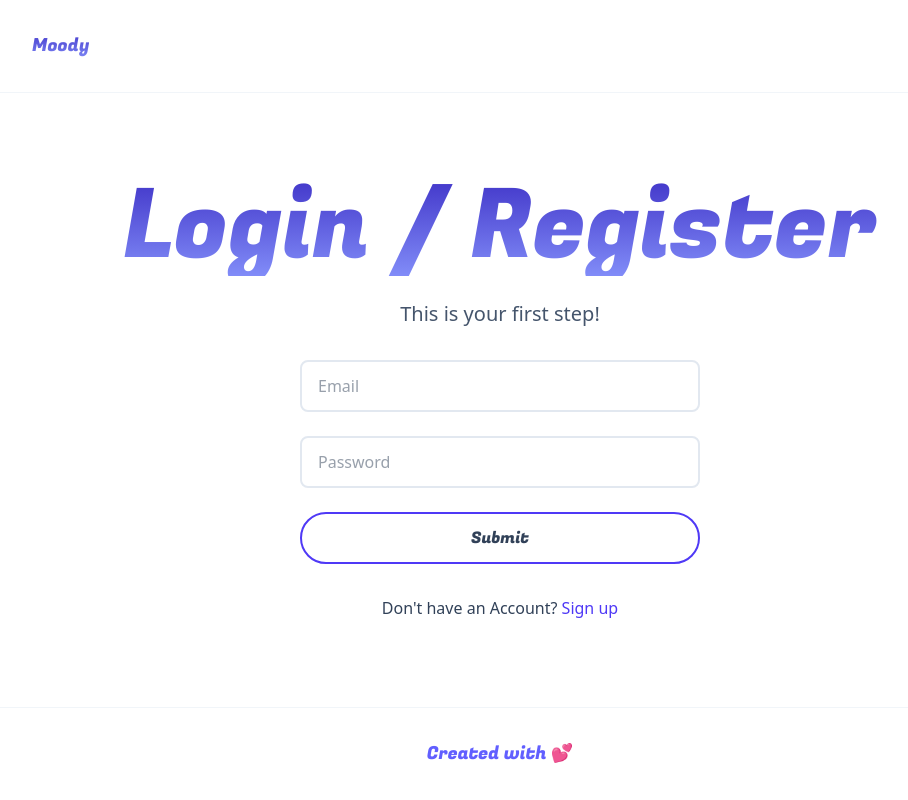
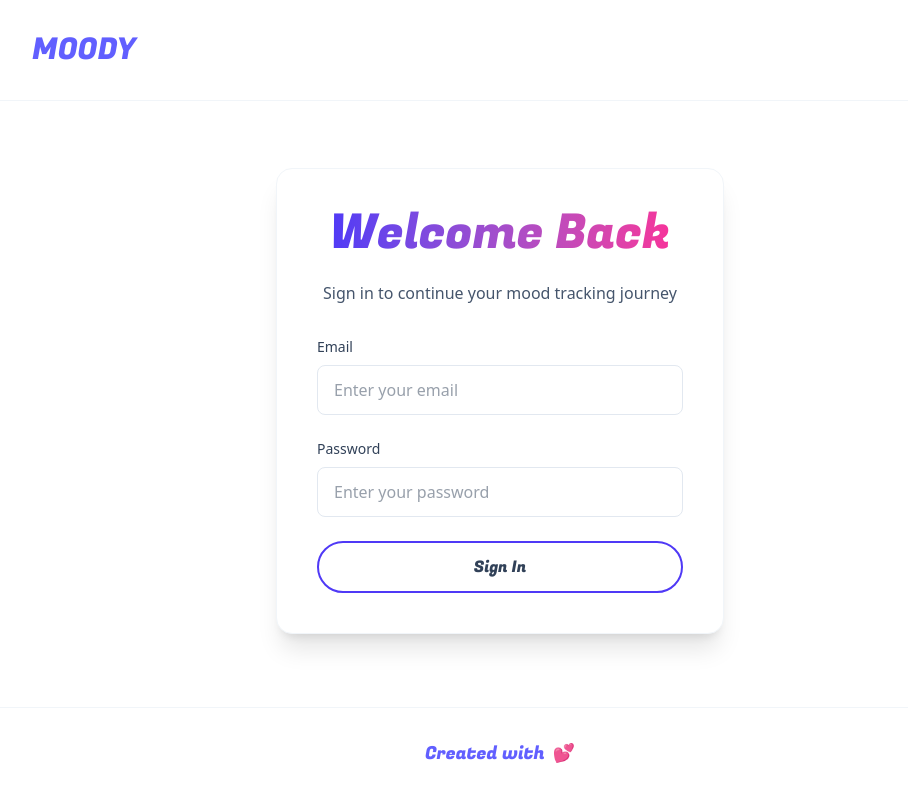
Before and after one commit to sarveshcore/moody, a Next.js app: page /dashboard in a window 1280 px wide. Shown: the whole page, without its empty margins (140-1048 px from the left). Built offline with nearby package versions, Linux system fonts and the light colour scheme; no server answers.

Commit message:
finished the footer with my introduction and made some basic UI changes.

```diff
--- a/app/layout.js
+++ b/app/layout.js
@@ -1,7 +1,10 @@
+"use client";
 import { Fugaz_One, Geist, Geist_Mono } from "next/font/google";
 import "./globals.css";
 import { AuthProvider } from "@/context/AuthContext";
 import Header from "@/components/Header";
+import AboutModal from "@/components/AboutModal";
+import { useState } from "react";
 
 const geistSans = Geist({
   variable: "--font-geist-sans",
@@ -19,19 +22,22 @@ const fugaz = Fugaz_One({
   weight: ["400"],
 });
 
-export const metadata = {
-  title: "moody",
-  description: "A mood tracker and logging website.  ",
-};
+// export const metadata = {
+//   title: "moody",
+//   description: "A mood tracker and logging website.  ",
+// };
 
 export default function RootLayout({ children }) {
+  const [isAboutModalOpen, setIsAboutModalOpen] = useState(false);
+
   const footer = (
-    <footer className="p-4 sm:p-8 mt-auto border-t border-slate-100">
-      <p
-        className={`text-center text-lg text-indigo-500 ${fugaz.className} hover:text-slate-700 transition-colors duration-200 cursor-pointer`}
+    <footer className="p-4 sm:p-8 mt-auto border-t border-slate-100 flex justify-center items-center">
+      <button
+        onClick={() => setIsAboutModalOpen(true)}
+        className={`text-center text-lg text-indigo-500 ${fugaz.className} hover:text-indigo-600 transition-colors duration-200 cursor-pointer flex items-center justify-center gap-2`}
       >
         Created with <span className="text-pink-500">💕</span>
-      </p>
+      </button>
     </footer>
   );
 
@@ -44,6 +50,10 @@ export default function RootLayout({ children }) {
           <Header />
           {children}
           {footer}
+          <AboutModal
+            isOpen={isAboutModalOpen}
+            onClose={() => setIsAboutModalOpen(false)}
+          />
         </body>
       </AuthProvider>
     </html>
--- /dev/null
+++ b/components/AboutModal.jsx
@@ -0,0 +1,91 @@
+"use client";
+import React from "react";
+import { Fugaz_One } from "next/font/google";
+import Link from "next/link";
+
+const fugaz = Fugaz_One({
+  variable: "--font-geist-mono",
+  subsets: ["latin"],
+  weight: ["400"],
+});
+
+function AboutModal({ isOpen, onClose }) {
+  if (!isOpen) return null;
+
+  return (
+    <div className="fixed inset-0 bg-black/30 backdrop-blur-sm flex items-center justify-center z-50 p-4">
+      <div className="bg-white/95 backdrop-blur-sm rounded-2xl max-w-2xl w-full p-6 sm:p-8 relative shadow-2xl">
+        {/* Close Button */}
+        <button
+          onClick={onClose}
+          className="absolute top-4 right-4 text-slate-400 hover:text-slate-600 transition-colors"
+        >
+          <svg
+            xmlns="http://www.w3.org/2000/svg"
+            className="h-6 w-6"
+            fill="none"
+            viewBox="0 0 24 24"
+            stroke="currentColor"
+          >
+            <path
+              strokeLinecap="round"
+              strokeLinejoin="round"
+              strokeWidth={2}
+              d="M6 18L18 6M6 6l12 12"
+            />
+          </svg>
+        </button>
+
+        {/* Content */}
+        <div className="space-y-6">
+          <h2
+            className={`text-3xl font-bold text-slate-800 ${fugaz.className}`}
+          >
+            About Me!
+          </h2>
+
+          <div className="space-y-4 text-slate-600">
+            {/* Add your introduction and details here */}
+            <p className="text-lg">
+              [Hi, I'm Sarvesh Srinath — a passionate Computer Science and
+              Artificial Intelligence undergraduate at Newton School of
+              Technology. I enjoy building projects that blend creativity with
+              technology, from mobile apps to web platforms. With experience in
+              Python, Swift, and web development, I'm always exploring new ways
+              to solve real-world problems through code.]
+            </p>
+
+            <div className="space-y-2">
+              <h3 className="text-xl font-semibold text-slate-800">
+                Let's get in touch!
+              </h3>
+              <p>[sarveshsrinath23@gmail.com]</p>
+            </div>
+
+            <div className="space-y-2">
+              <h3 className="text-xl font-semibold text-slate-800">Ping Me</h3>
+              <Link
+                href="https://www.linkedin.com/in/sarvesh-srinath-5821b3316/"
+                className="inline-flex items-center gap-2 text-indigo-600 hover:text-indigo-700 transition-colors"
+              >
+                <svg
+                  xmlns="http://www.w3.org/2000/svg"
+                  width="20"
+                  height="20"
+                  viewBox="0 0 24 24"
+                  fill="currentColor"
+                  className="hover:scale-110 transition-transform"
+                >
+                  <path d="M19 0h-14c-2.761 0-5 2.239-5 5v14c0 2.761 2.239 5 5 5h14c2.762 0 5-2.239 5-5v-14c0-2.761-2.238-5-5-5zm-11 19h-3v-11h3v11zm-1.5-12.268c-.966 0-1.75-.79-1.75-1.764s.784-1.764 1.75-1.764 1.75.79 1.75 1.764-.783 1.764-1.75 1.764zm13.5 12.268h-3v-5.604c0-3.368-4-3.113-4 0v5.604h-3v-11h3v1.765c1.396-2.586 7-2.777 7 2.476v6.759z" />
+                </svg>
+                <span>LinkedIn</span>
+              </Link>
+            </div>
+          </div>
+        </div>
+      </div>
+    </div>
+  );
+}
+
+export default AboutModal;
--- a/components/Dashboard.jsx
+++ b/components/Dashboard.jsx
@@ -112,7 +112,6 @@ function Dashboard() {
           >
             Welcome Back!
           </h1>
-          <p className="text-slate-600 text-lg">{formattedDate}</p>
         </div>
 
         {/* Stats Grid */}
--- a/components/Header.jsx
+++ b/components/Header.jsx
@@ -21,25 +21,31 @@ function Header() {
     }
   };
 
+  const handleLogout = () => {
+    logout();
+  };
+
   return (
-    <header className="p-4 sm:p-8 flex items-center justify-between gap-4 border-b border-slate-100">
-      <Link href={currentUser ? "/dashboard" : "/"} onClick={handleLogoClick}>
-        <h1
-          className={`${fugaz.className} text-lg sm:text-lg textGradient hover:opacity-80 transition-opacity`}
+    <header className="p-4 sm:p-8 border-b border-slate-100">
+      <div className="flex justify-between items-center">
+        <Link
+          href={currentUser ? "/dashboard" : "/"}
+          onClick={handleLogoClick}
+          className={`text-2xl sm:text-3xl text-indigo-500 ${fugaz.className} hover:text-indigo-600 transition-colors duration-200`}
         >
-          Moody
-        </h1>
-      </Link>
-      <div className="flex items-center justify-between gap-4">
-        {currentUser && (
+          MOODY
+        </Link>
+        {currentUser && pathname !== "/" && (
           <button
-            onClick={logout}
-            className="px-4 py-2 rounded-full border-2 border-indigo-600 text-indigo-600 hover:bg-indigo-600 hover:text-white transition-all duration-300 font-medium text-sm sm:text-base flex items-center gap-2 group"
+            onClick={handleLogout}
+            className="text-slate-600 hover:text-slate-800 transition-colors duration-200 flex items-center gap-2 px-4 py-2 rounded-full border border-slate-200 hover:border-slate-300 hover:bg-slate-50"
           >
-            <span>Logout</span>
+            <span className="hidden sm:inline cursor-pointer hover:text-indigo-600 transition-colors duration-300">
+              Logout
+            </span>
             <svg
               xmlns="http://www.w3.org/2000/svg"
-              className="h-4 w-4 transform group-hover:translate-x-1 transition-transform"
+              className="h-5 w-5"
               fill="none"
               viewBox="0 0 24 24"
               stroke="currentColor"
--- a/components/Login.jsx
+++ b/components/Login.jsx
@@ -4,6 +4,7 @@ import { Fugaz_One } from "next/font/google";
 import Button from "./Button";
 import { useAuth } from "@/context/AuthContext";
 import { useRouter } from "next/navigation";
+import Link from "next/link";
 
 const fugaz = Fugaz_One({
   variable: "--font-geist-mono",
@@ -42,33 +43,50 @@ function Login() {
   };
 
   return (
-    <div className="flex flex-col flex-1 justify-center items-center gap-8 py-12 px-4">
-      <div className="flex flex-col items-center gap-6">
+    <div className="min-h-[calc(100vh-200px)] flex flex-col justify-center items-center py-12 px-4">
+      <div className="w-full max-w-md">
+        <div className="bg-white rounded-2xl shadow-xl p-8 sm:p-10 border border-slate-100">
+          <div className="flex flex-col items-center gap-6 mb-8">
             <h3
-          className={`text-center text-6xl sm:text-7xl md:text-8xl ${fugaz.className} textGradient`}
+              className={`text-4xl sm:text-5xl ${fugaz.className} bg-gradient-to-r from-indigo-600 to-pink-500 bg-clip-text text-transparent`}
             >
-          Login / Register
+              Welcome Back
             </h3>
-        <p className="text-xl text-slate-600">This is your first step!</p>
+            <p className="text-slate-600 text-center">
+              Sign in to continue your mood tracking journey
+            </p>
           </div>
 
-      <form
-        onSubmit={handleSubmit}
-        className="flex flex-col gap-6 w-full max-w-[400px]"
+          <form onSubmit={handleSubmit} className="space-y-6">
+            {error && (
+              <div className="bg-red-50 border border-red-200 text-red-600 px-4 py-3 rounded-lg text-sm flex items-center gap-2">
+                <svg
+                  xmlns="http://www.w3.org/2000/svg"
+                  className="h-5 w-5"
+                  viewBox="0 0 20 20"
+                  fill="currentColor"
                 >
-        {error && (
-          <div
-            className="bg-red-100 border border-red-400 text-red-700 px-4 py-3 rounded relative"
-            role="alert"
-          >
-            <span className="block sm:inline">{error}</span>
+                  <path
+                    fillRule="evenodd"
+                    d="M18 10a8 8 0 11-16 0 8 8 0 0116 0zm-7 4a1 1 0 11-2 0 1 1 0 012 0zm-1-9a1 1 0 00-1 1v4a1 1 0 102 0V6a1 1 0 00-1-1z"
+                    clipRule="evenodd"
+                  />
+                </svg>
+                {error}
               </div>
             )}
 
-        <div className="relative">
+            <div className="space-y-2">
+              <label
+                htmlFor="email"
+                className="block text-sm font-medium text-slate-700"
+              >
+                Email
+              </label>
               <input
-            className="w-full px-4 py-3 rounded-lg border-2 border-slate-200 focus:border-indigo-500 focus:ring-2 focus:ring-indigo-200 outline-none transition-all duration-200 bg-white/50 backdrop-blur-sm"
-            placeholder="Email"
+                id="email"
+                className="w-full px-4 py-3 rounded-lg border border-slate-200 focus:border-indigo-500 focus:ring-2 focus:ring-indigo-200 outline-none transition-all duration-200 bg-white"
+                placeholder="Enter your email"
                 type="email"
                 value={email}
                 onChange={(e) => setEmail(e.target.value)}
@@ -76,10 +94,17 @@ function Login() {
               />
             </div>
 
-        <div className="relative">
+            <div className="space-y-2">
+              <label
+                htmlFor="password"
+                className="block text-sm font-medium text-slate-700"
+              >
+                Password
+              </label>
               <input
-            className="w-full px-4 py-3 rounded-lg border-2 border-slate-200 focus:border-indigo-500 focus:ring-2 focus:ring-indigo-200 outline-none transition-all duration-200 bg-white/50 backdrop-blur-sm"
-            placeholder="Password"
+                id="password"
+                className="w-full px-4 py-3 rounded-lg border border-slate-200 focus:border-indigo-500 focus:ring-2 focus:ring-indigo-200 outline-none transition-all duration-200 bg-white"
+                placeholder="Enter your password"
                 type="password"
                 value={password}
                 onChange={(e) => setPassword(e.target.value)}
@@ -88,14 +113,14 @@ function Login() {
             </div>
 
             <Button
-          text={isLoading ? "Loading..." : "Submit"}
+              text={isLoading ? "Loading..." : "Sign In"}
               full
               disabled={isLoading}
+              className="mt-8"
             />
           </form>
-      <p>
-        Don't have an Account? <span className="text-indigo-600">Sign up</span>
-      </p>
+        </div>
+      </div>
     </div>
   );
 }
```
Lines whose indentation alone changed are shown as unchanged.
